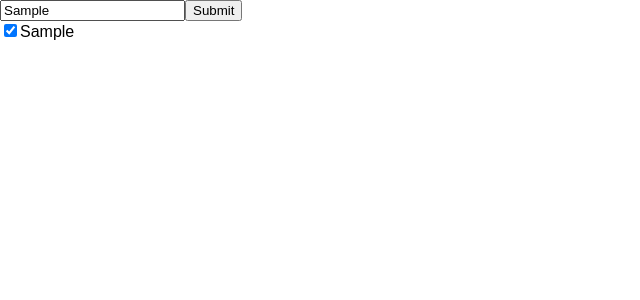
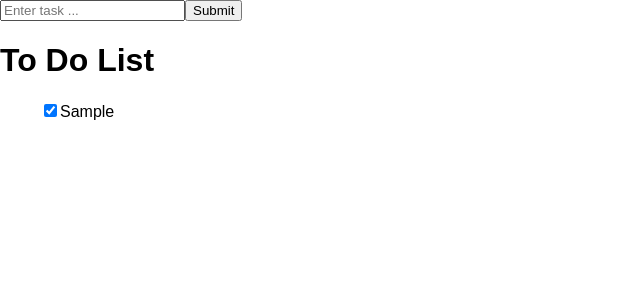
Before and after one commit to Druthi/to-do-list-react, a React (Create React App) app: page / in a window 1280 px wide. Both pictures are taken after typing "Sample" into the empty fields and a click on the button "Submit". Shown: the top 300 px of the page, without its empty margins (0-640 px from the left). Built offline with nearby package versions, Linux system fonts and the light colour scheme.

Commit message:
Put checkboxes in a ul and clear input field on submit

```diff
--- a/src/components/App.js
+++ b/src/components/App.js
@@ -11,11 +11,13 @@ class App extends React.Component {
         isChecked: true
     };
 }
+
 display = (event) => {
   event.preventDefault();
   const newArr = this.state.displayValue;
   newArr.push(this.state.inputValue);
   this.setState({displayValue: newArr});
+  this.setState({inputValue: ""});
   console.log(this.state);
 }
 
@@ -23,12 +25,12 @@ handleChange = (event) => {
   this.setState({inputValue: event.target.value})
 }
 
-showTask = (listValue) => {
-  return <label>
-  <input type="checkbox"
+showTask = (listValue, index) => {
+  return <ul><label>
+  <input type="checkbox" key={index}
     checked={this.state.isChecked}
     onChange={this.toggleChange}
-  />{listValue}</label>
+  />{listValue}</label></ul>
   }
 
   toggleChange = () =>{
@@ -41,8 +43,9 @@ showTask = (listValue) => {
     return (
       <div className="App">
         <form onSubmit={this.display}>
-       <input type = "text" value={this.state.inputValue} onChange={(e) => this.handleChange(e)}/>
+          <input type = "text" value={this.state.inputValue} placeholder="Enter task ..." onChange={(e) => this.handleChange(e)}/>
           <button type = "submit">Submit</button>
+          <h1>To Do List</h1>
             <div>
               {this.state.displayValue.map(this.showTask)}
             </div>
```
Lines whose indentation alone changed are shown as unchanged.
